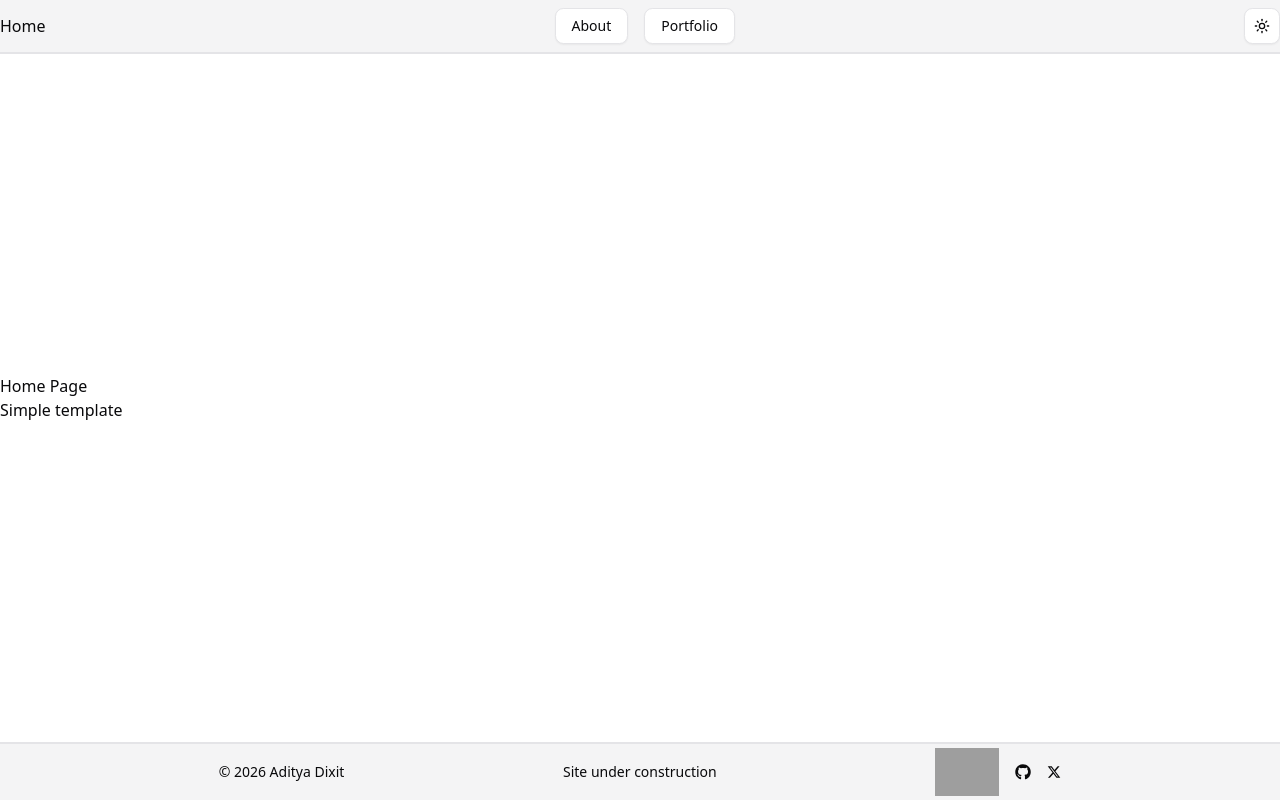
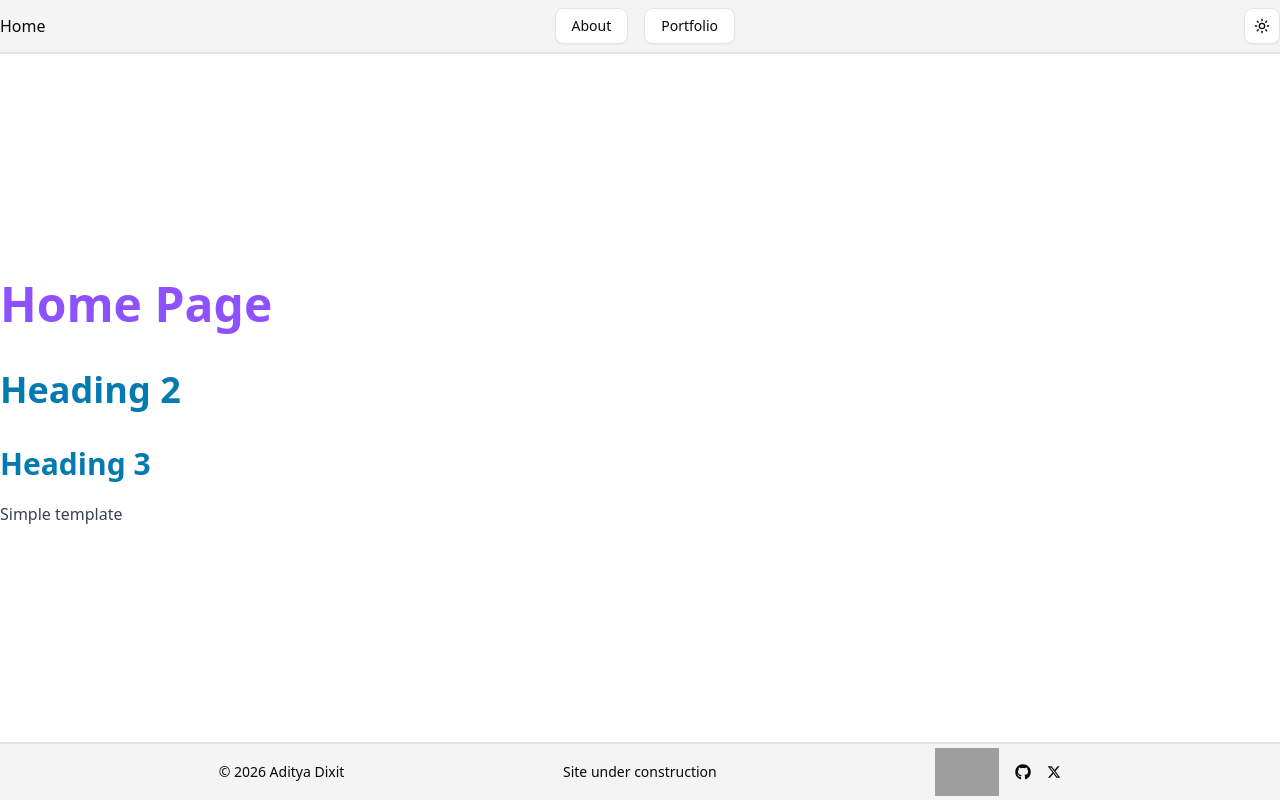
Before and after one commit to adityadixit-dev/docs-adityadixit-dev, a Next.js app: page / in a window 1280 px wide. Built offline with nearby package versions, Linux system fonts and the light colour scheme; grey boxes are pictures that could not be loaded.

Commit message:
custom stlyes
including tailwind typograhy and rephye-pretty-code and custom copy to
clipboard button

```diff
--- a/app/globals.css
+++ b/app/globals.css
@@ -1,4 +1,5 @@
 @import "tailwindcss";
+@plugin "@tailwindcss/typography";
 @import "tw-animate-css";
 
 @custom-variant dark (&:is(.dark *));
@@ -53,8 +54,11 @@
   --popover-foreground: oklch(0.141 0.005 285.823);
   --primary: oklch(0.606 0.25 292.717);
   --primary-foreground: oklch(0.969 0.016 293.756);
-  --secondary: oklch(0.967 0.001 286.375);
-  --secondary-foreground: oklch(0.21 0.006 285.885);
+
+  --secondary: oklch(0.55 0.122 238.38);
+  --secondary-foreground: oklch(0.985 0 0);
+  /* --secondary: oklch(0.967 0.001 286.375); */
+  /* --secondary-foreground: oklch(0.21 0.006 285.885); */
   --muted: oklch(0.967 0.001 286.375);
   --muted-foreground: oklch(0.552 0.016 285.938);
   --accent: oklch(0.4139 0.1455 360);
--- a/app/layout.tsx
+++ b/app/layout.tsx
@@ -37,7 +37,9 @@ export default function RootLayout({
             <div className="min-h-screen flex flex-col justify-between">
               <MainHeader />
               <MaxWidthContainer>
-                <main className="w-full h-full">{children}</main>
+                <main className="w-full h-full prose max-w-none prose-headings:mt-8 prose-headings:font-semibold prose-headings:text-secondary prose-h1:text-primary prose-h1:text-5xl prose-h2:text-4xl prose-h3:text-3xl prose-h4:text-2xl prose-h5:text-xl prose-h6:text-lg dark:prose-invert">
+                  {children}
+                </main>
               </MaxWidthContainer>
               <MainFooter />
             </div>
--- a/app/page.tsx
+++ b/app/page.tsx
@@ -2,6 +2,8 @@ export default function RootHomePage() {
   return (
     <article>
       <h1>Home Page</h1>
+      <h2>Heading 2</h2>
+      <h3>Heading 3</h3>
       <p> Simple template</p>
     </article>
   );
--- /dev/null
+++ b/components/helpers/Pre.tsx
@@ -0,0 +1,41 @@
+"use client";
+
+import { Check, Clipboard } from "lucide-react";
+import { DetailedHTMLProps, HTMLAttributes, useRef, useState } from "react";
+import { Button } from "../ui/button";
+
+export default function Pre({
+  children,
+  ...props
+}: DetailedHTMLProps<HTMLAttributes<HTMLPreElement>, HTMLPreElement>) {
+  const [isCopied, setIsCopied] = useState(false);
+  const preRef = useRef<HTMLPreElement>(null);
+
+  const handleClickCopy = async () => {
+    const code = preRef.current?.textContent;
+
+    if (code) {
+      await navigator.clipboard.writeText(code);
+      setIsCopied(true);
+
+      setTimeout(() => {
+        setIsCopied(false);
+      }, 3000);
+    }
+  };
+
+  return (
+    <pre ref={preRef} {...props} className="relative max-h-64">
+      <Button
+        size="icon-lg"
+        variant="outline"
+        disabled={isCopied}
+        onClick={handleClickCopy}
+        className="absolute right-4 size-8"
+      >
+        {isCopied ? <Check /> : <Clipboard />}
+      </Button>
+      {children}
+    </pre>
+  );
+}
--- a/mdx-components.tsx
+++ b/mdx-components.tsx
@@ -1,7 +1,11 @@
 import type { MDXComponents } from "mdx/types";
+import Pre from "./components/helpers/Pre";
 
 const components: MDXComponents = {};
 
 export function useMDXComponents(): MDXComponents {
-  return components;
+  return {
+    pre: (props) => <Pre {...props} />,
+    ...components,
+  };
 }
--- a/next.config.ts
+++ b/next.config.ts
@@ -11,6 +11,10 @@ const nextConfig: NextConfig = {
 const withMDX = createMDX({
   // Add markdown plugins here, as desired
   extension: /\.(md|mdx)$/,
+  options: {
+    remarkPlugins: [],
+    rehypePlugins: [["rehype-pretty-code", {}]],
+  },
 });
 
 // Merge MDX config with Next.js config
--- a/package.json
+++ b/package.json
@@ -23,11 +23,14 @@
     "react": "19.2.3",
     "react-dom": "19.2.3",
     "react-icons": "^5.5.0",
+    "rehype-pretty-code": "^0.14.1",
+    "shiki": "^3.21.0",
     "sonner": "^2.0.7",
     "tailwind-merge": "^3.4.0"
   },
   "devDependencies": {
     "@tailwindcss/postcss": "^4",
+    "@tailwindcss/typography": "^0.5.19",
     "@types/node": "^20",
     "@types/react": "^19",
     "@types/react-dom": "^19",
```
Also changed, not shown: 4 other files (tests, documents, lock files or other folders).
